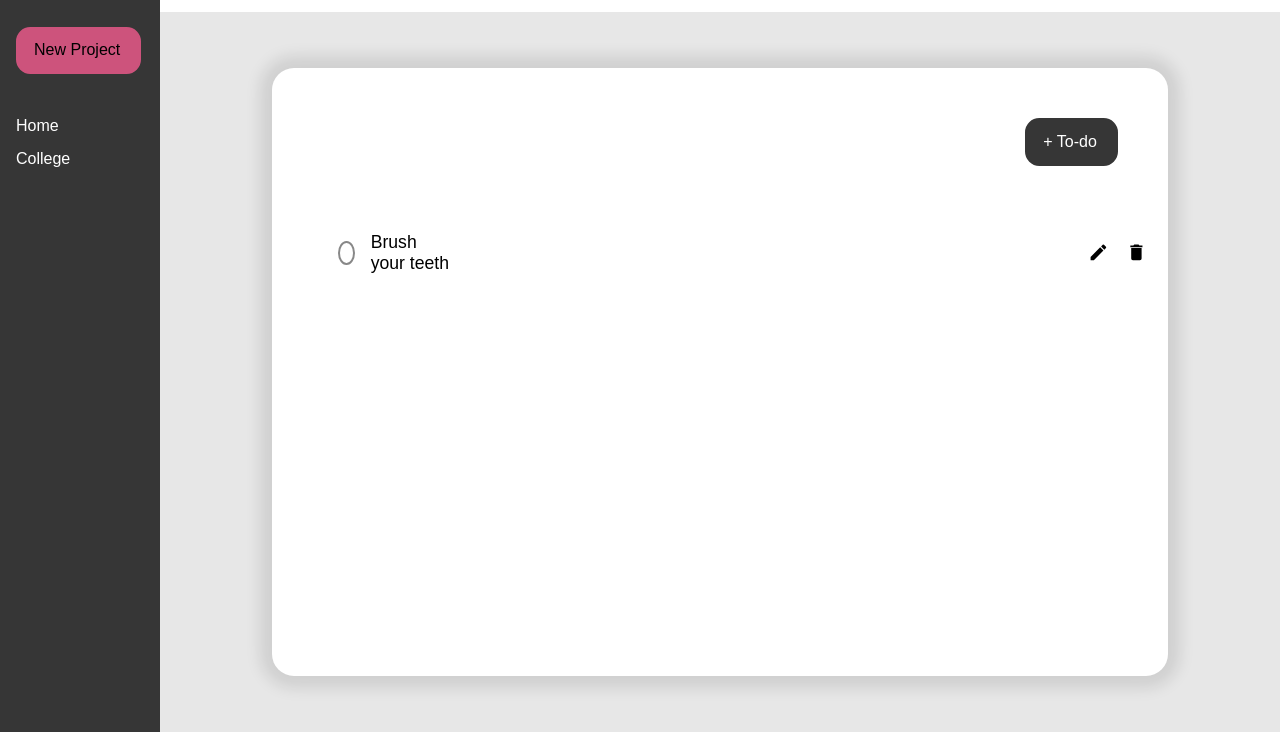
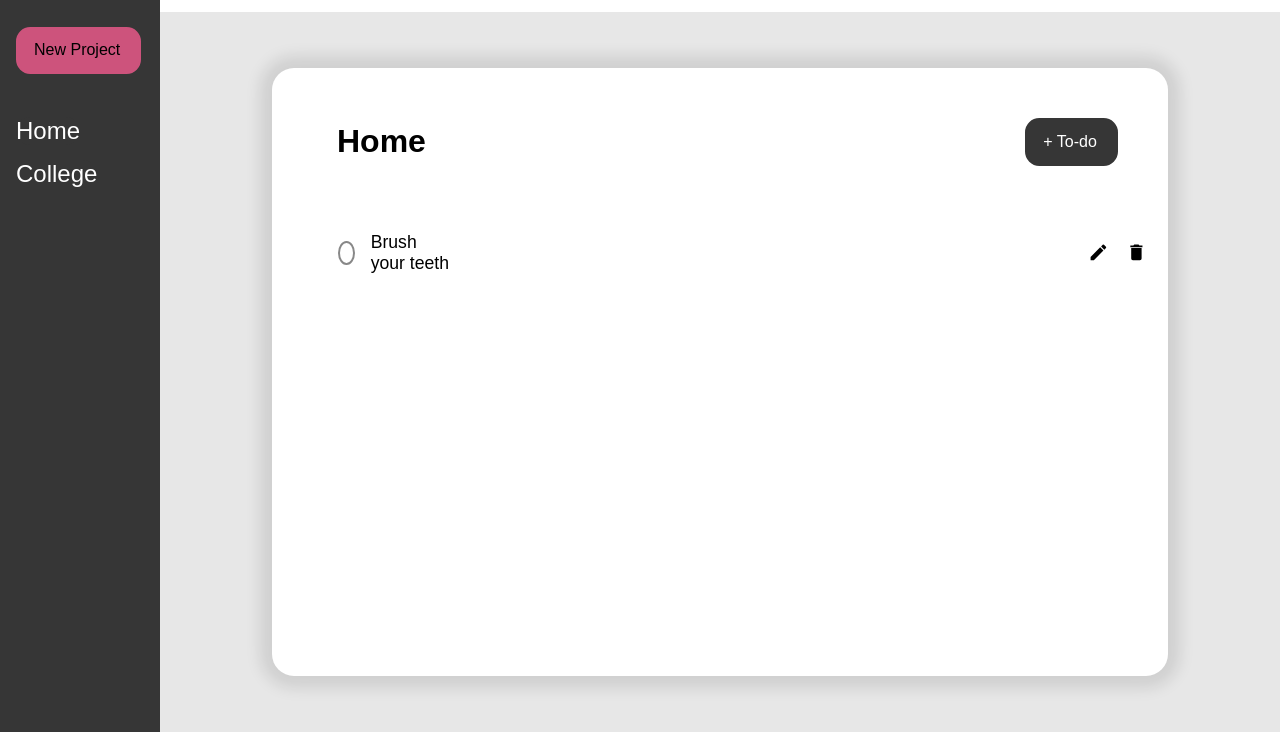
Before and after one commit to ZidanSenpai/To-Do, a website built with webpack: page src/index.html in a window 1280 px wide. Shown: the part 68-800 px from the top of the page. Built offline with nearby package versions, Linux system fonts and the light colour scheme.

```diff
--- a/src/index.html
+++ b/src/index.html
@@ -17,8 +17,12 @@
                     </button>
                 </div>
                 <div class="projects">
-                    <div class="project">Home</div>
-                    <div class="project">College</div>
+                    <div class="project">
+                        <button id="project-btn">Home</button>
+                    </div>
+                    <div class="project">
+                        <button id="project-btn">College</button>
+                    </div>
                 </div>
             </div>
         <div class="main-content">
@@ -42,13 +46,14 @@
             </div>
             <div class="main-content-container">
                 <div class="new-td">
+                    <h1 class="project-name">Home</h1>
                     <button class="addtd">+ To-do</button>
                 </div>
                 <div class="todos">
                     <div class="todo">
                         <div class="checklist">
                         <input class="checkbox" type="checkbox" id="todo-1">
-                        <label class="label" for="todo-1">Brush your teeth</label>
+                        <label class="label priority" for="todo-1">Brush your teeth</label>
                         <div class="edit">
                             <button class="icon-button" id="edit" title="Edit">
                             <!-- ✏️ Edit SVG -->
--- a/src/index.js
+++ b/src/index.js
@@ -1,2 +1 @@
 import "./styles.css"; // or the correct relative path
-console.log("ggs");
--- a/src/styles.css
+++ b/src/styles.css
@@ -139,7 +139,8 @@
 }
 .new-td{
     display: flex;
-    justify-content: end;
+    justify-content: space-between;
+    align-items: center;
     width: 100%;
     margin-top: 50px;
 }
@@ -239,3 +240,14 @@
 #delete:hover .icon {
   fill: #e74c3c;
 }
+
+.project-name{
+    margin-left: 65px;
+}
+#project-btn{
+    border: none;
+    background: #363636;
+    color: white;
+    padding: 0;
+    font-size: 1.5rem;
+}
```
